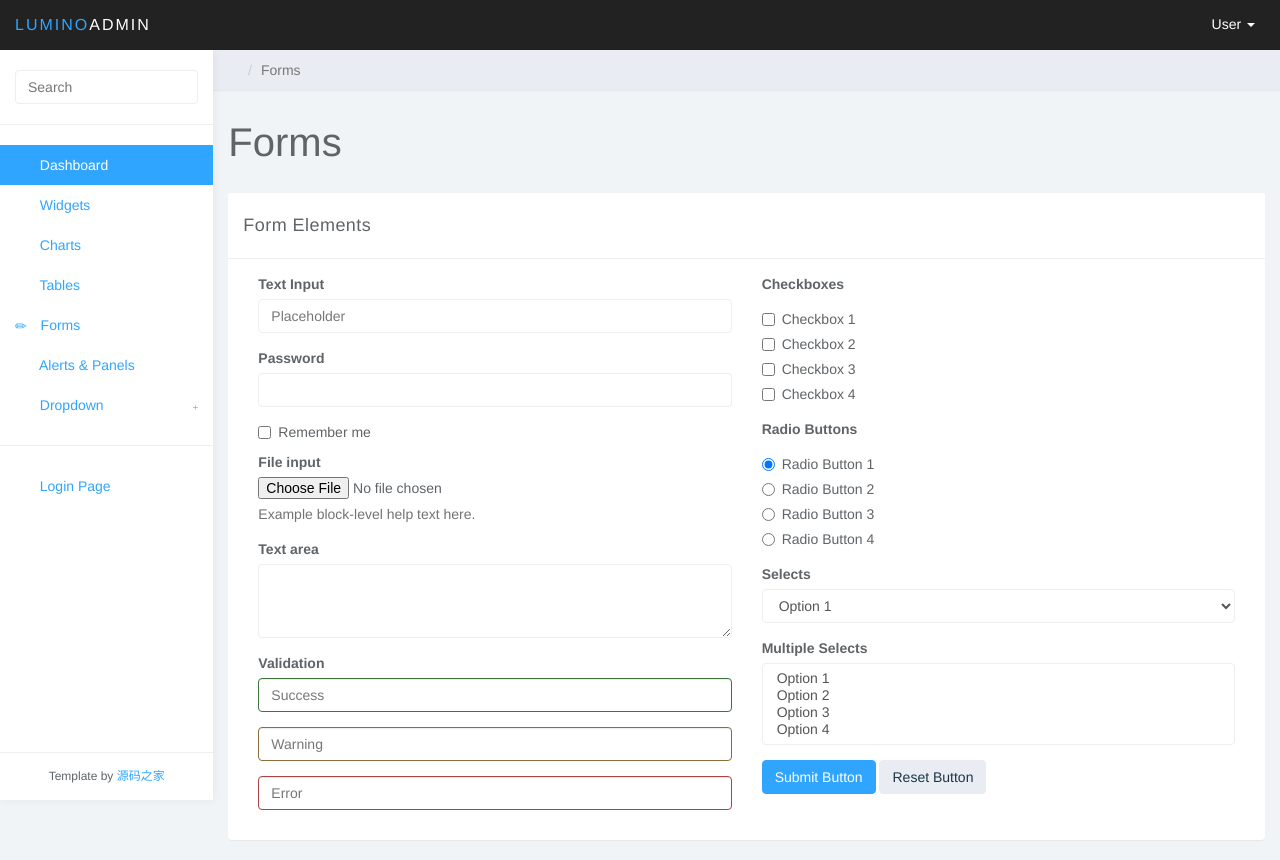
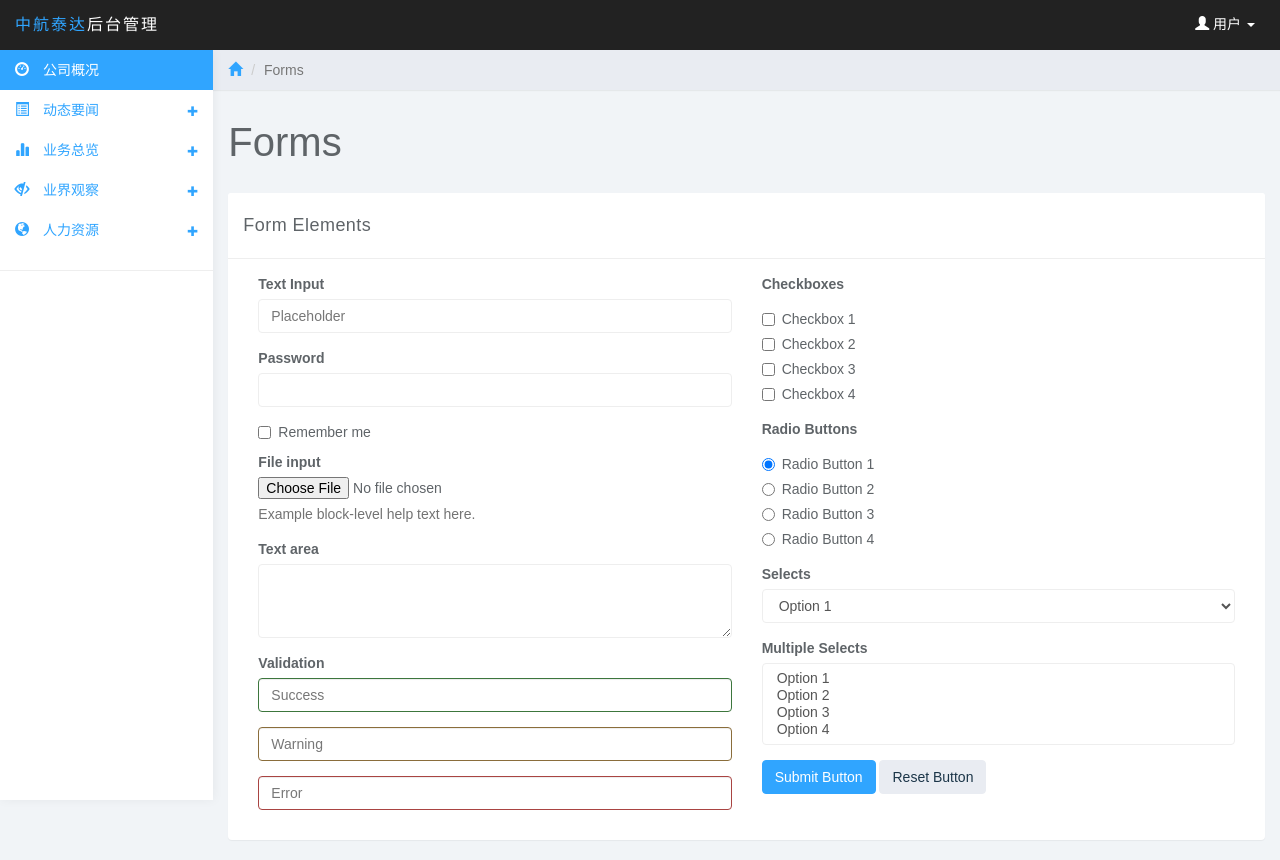
Before and after one commit to kukafei1314/zhonghang, a CodeIgniter app: page /index.php/admin/forms/index in a window 1280 px wide. Run offline with CodeIgniter, Linux system fonts and the light colour scheme; some web fonts are replaced.

Commit message:
后台导航

```diff
--- a/application/views/admin/admin_header.php
+++ b/application/views/admin/admin_header.php
@@ -5,10 +5,11 @@
 <meta name="viewport" content="width=device-width, initial-scale=1">
 <title>Lumino - Tables</title>
 
-<link href="<link href="<?php echo base_url('/static/admin/css/bootstrap-table.css');?>" rel="stylesheet">
+<link href="<?php echo base_url('/static/admin/css/bootstrap-table.css');?>" rel="stylesheet">
 <link href="<?php echo base_url('/static/admin/css/bootstrap.min.css');?>" rel="stylesheet">
 <link href="<?php echo base_url('/static/admin/css/datepicker3.css');?>" rel="stylesheet">
 <link href="<?php echo base_url('/static/admin/css/styles.css');?>" rel="stylesheet">
+<link href="<?php echo base_url('/static/admin/css/admin.css');?>" rel="stylesheet">
 <script src="<?php echo base_url('/static/admin/js/jquery-1.11.1.min.js');?>"></script>
 <script src="<?php echo base_url('/static/admin/js/bootstrap.min.js');?>"></script>
 <script src="<?php echo base_url('/static/admin/js/chart.min.js');?>"></script>
@@ -20,8 +21,8 @@
 <script src="<?php echo base_url('/static/admin/js/admin.js');?>"></script>
 
 <!--[if lt IE 9]>
-<script src="js/html5shiv.js"></script>
-<script src="js/respond.min.js"></script>
+<script src="<?php echo base_url('/static/admin/js/html5shiv.js');?>"></script>
+<script src="<?php echo base_url('/static/admin/js/respond.min.js');?>"></script>
 <![endif]-->
 
 </head>
@@ -36,14 +37,13 @@
 					<span class="icon-bar"></span>
 					<span class="icon-bar"></span>
 				</button>
-				<a class="navbar-brand" href="#"><span>Lumino</span>Admin</a>
+				<a class="navbar-brand" href="#"><span>中航泰达</span>后台管理</a>
 				<ul class="user-menu">
 					<li class="dropdown pull-right">
-						<a href="#" class="dropdown-toggle" data-toggle="dropdown"><span class="glyphicon glyphicon-user"></span> User <span class="caret"></span></a>
+						<a href="#" class="dropdown-toggle" data-toggle="dropdown"><span class="glyphicon glyphicon-user"></span> 用户 <span class="caret"></span></a>
 						<ul class="dropdown-menu" role="menu">
-							<li><a href="#"><span class="glyphicon glyphicon-user"></span> Profile</a></li>
-							<li><a href="#"><span class="glyphicon glyphicon-cog"></span> Settings</a></li>
-							<li><a href="#"><span class="glyphicon glyphicon-log-out"></span> Logout</a></li>
+							<li><a href="#"><span class="glyphicon glyphicon-cog"></span> 重置密码</a></li>
+							<li><a href="#"><span class="glyphicon glyphicon-log-out"></span> 退出</a></li>
 						</ul>
 					</li>
 				</ul>
@@ -53,46 +53,112 @@
 	</nav>
 
 	<div id="sidebar-collapse" class="col-sm-3 col-lg-2 sidebar">
-		<form role="search">
-			<div class="form-group">
-				<input type="text" class="form-control" placeholder="Search">
-			</div>
-		</form>
 		<ul class="nav menu" id="main_nav">
 			<li class="active">
 				<a href="<?php echo base_url('admin/index');?>" id="index">
-					<span class="glyphicon glyphicon-dashboard"></span> Dashboard
+					<span class="glyphicon glyphicon-dashboard"></span> 公司概况
 				</a>
 			</li>
-			<li><a href="<?php echo base_url('admin/widgets');?>" id="widgets"><span class="glyphicon glyphicon-th"></span> Widgets</a></li>
-			<li><a href="<?php echo base_url('admin/charts');?>" id="charts"><span class="glyphicon glyphicon-stats"></span> Charts</a></li>
-			<li><a href="<?php echo base_url('admin/tables');?>" id="tables"><span class="glyphicon glyphicon-list-alt"></span> Tables</a></li>
-			<li><a href="<?php echo base_url('admin/forms');?>" id="forms"><span class="glyphicon glyphicon-pencil"></span> Forms</a></li>
-			<li><a href="<?php echo base_url('admin/panels');?>" id="panels"><span class="glyphicon glyphicon-info-sign"></span> Alerts &amp; Panels</a></li>
 			<li class="parent ">
-				<a href="#">
-					<span class="glyphicon glyphicon-list"></span> Dropdown <span data-toggle="collapse" href="#sub-item-1" class="icon pull-right"><em class="glyphicon glyphicon-s glyphicon-plus"></em></span>
+				<a href="<?php echo base_url('admin/widgets');?>" id="widgets">
+					<span class="glyphicon glyphicon-list-alt"></span> 动态要闻
+					<span data-toggle="collapse" href="#sub-item-1" class="icon pull-right">
+						<em class="glyphicon glyphicon-s glyphicon-plus"></em>
+					</span>
 				</a>
 				<ul class="children collapse" id="sub-item-1">
 					<li>
 						<a class="" href="#">
-							<span class="glyphicon glyphicon-share-alt"></span> Sub Item 1
+							<span class="glyphicon glyphicon-tree-conifer"></span> 公司动态
 						</a>
 					</li>
 					<li>
 						<a class="" href="#">
-							<span class="glyphicon glyphicon-share-alt"></span> Sub Item 2
+							<span class="glyphicon glyphicon-tree-conifer"></span> 图片新闻
 						</a>
 					</li>
 					<li>
 						<a class="" href="#">
-							<span class="glyphicon glyphicon-share-alt"></span> Sub Item 3
+							<span class="glyphicon glyphicon-tree-conifer"></span> 媒体聚焦
+						</a>
+					</li>
+				</ul>
+			</li>
+			<li class="parent ">
+				<a href="<?php echo base_url('admin/charts');?>" id="charts">
+					<span class="glyphicon glyphicon-stats"></span> 业务总览
+					<span data-toggle="collapse" href="#sub-item-2" class="icon pull-right">
+						<em class="glyphicon glyphicon-s glyphicon-plus"></em>
+					</span>
+				</a>
+				<ul class="children collapse" id="sub-item-2">
+					<li>
+						<a class="" href="#">
+							<span class="glyphicon glyphicon-tree-conifer"></span> 业务领域
+						</a>
+					</li>
+					<li>
+						<a class="" href="#">
+							<span class="glyphicon glyphicon-tree-conifer"></span> 水务投资项目
+						</a>
+					</li>
+				</ul>
+			</li>
+			<li class="parent ">
+				<a href="<?php echo base_url('admin/tables');?>" id="tables">
+					<span class="glyphicon glyphicon-eye-close"></span> 业界观察
+					<span data-toggle="collapse" href="#sub-item-3" class="icon pull-right">
+						<em class="glyphicon glyphicon-s glyphicon-plus"></em>
+					</span>
+				</a>
+				<ul class="children collapse" id="sub-item-3">
+					<li>
+						<a class="" href="#">
+							<span class="glyphicon glyphicon-tree-conifer"></span> 业内动态
+						</a>
+					</li>
+					<li>
+						<a class="" href="#">
+							<span class="glyphicon glyphicon-tree-conifer"></span> 业务视野
+						</a>
+					</li>
+				</ul>
+			</li>
+			<li class="parent ">
+				<a href="<?php echo base_url('admin/forms');?>" id="forms">
+					<span class="glyphicon glyphicon-globe"></span> 人力资源
+					<span data-toggle="collapse" href="#sub-item-4" class="icon pull-right">
+						<em class="glyphicon glyphicon-s glyphicon-plus"></em>
+					</span>
+				</a>
+				<ul class="children collapse" id="sub-item-4">
+					<li>
+						<a class="" href="#">
+							<span class="glyphicon glyphicon-tree-conifer"></span> 人才理念
+						</a>
+					</li>
+					<li>
+						<a class="" href="#">
+							<span class="glyphicon glyphicon-tree-conifer"></span> 人才现状
+						</a>
+					</li>
+					<li>
+						<a class="" href="#">
+							<span class="glyphicon glyphicon-tree-conifer"></span> 人才政策
+						</a>
+					</li>
+					<li>
+						<a class="" href="#">
+							<span class="glyphicon glyphicon-tree-conifer"></span> 招聘信息
+						</a>
+					</li>
+					<li>
+						<a class="" href="#">
+							<span class="glyphicon glyphicon-tree-conifer"></span> 澄清公告
 						</a>
 					</li>
 				</ul>
 			</li>
 			<li role="presentation" class="divider"></li>
-			<li><a href="<?php echo base_url('admin/login');?>"><span class="glyphicon glyphicon-user"></span> Login Page</a></li>
 		</ul>
-		<div class="attribution">Template by <a href="http://www.mycodes.net/" target="_blank">&#28304;&#30721;&#20043;&#23478;</a></div>
 	</div><!--/.sidebar-->
--- /dev/null
+++ b/static/admin/css/admin.css
@@ -0,0 +1,4 @@
+@CHARSET "UTF-8";
+body {
+font-family:"Arial","Microsoft YaHei","黑体","宋体",sans-serif !important;
+}
--- a/static/admin/js/admin.js
+++ b/static/admin/js/admin.js
@@ -6,7 +6,7 @@ $(document).ready(function(){
     var find = 0;
 	$("#main_nav li").each(function(n) {
 		var b = $(this).attr("id");
-		alert(pn.indexOf(b));
+		//alert(pn.indexOf(b));
 		if (pn.indexOf(b) != -1){
 			$(this)[0].className = 'active';
 
```
Also changed, not shown: static/admin/fonts/glyphicons-halflings-regular.ttf (added), static/admin/fonts/glyphicons-halflings-regular.woff (added), 2 other files.
